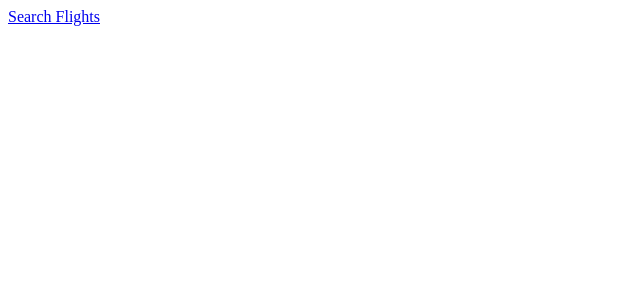
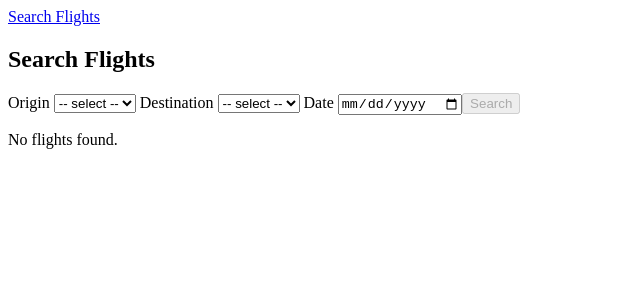
Before and after one commit to aeronuk/aeronuk-client, an Angular app: page /flights in a window 1280 px wide. Shown: the top 300 px of the page, without its empty margins (0-640 px from the left). Built offline with nearby package versions, Linux system fonts and the light colour scheme.

Commit message:
feat: add flights feature — search form and results

```diff
--- /dev/null
+++ b/src/app/flights/flight-results.component.html
@@ -0,0 +1,13 @@
+@if (results().length === 0) {
+  <p>No flights found.</p>
+} @else {
+  @for (flight of results(); track flight.id) {
+    <div class="flight-card">
+      <strong>{{ flight.flightNumber }}</strong>
+      {{ flight.origin }} → {{ flight.destination }}
+      <span>{{ flight.departureTime | date:'short' }} – {{ flight.arrivalTime | date:'short' }}</span>
+      <span>{{ flight.price.amount | currency:flight.price.currency }}</span>
+      <button type="button" (click)="select(flight)">Select</button>
+    </div>
+  }
+}
--- /dev/null
+++ b/src/app/flights/flight-results.component.ts
@@ -0,0 +1,24 @@
+import { Component, input } from '@angular/core';
+import { Router } from '@angular/router';
+import { inject } from '@angular/core';
+import { CurrencyPipe, DatePipe } from '@angular/common';
+import { Flight } from '../shared/models/flight.model';
+import { BookingFlowService } from '../shared/services/booking-flow.service';
+
+@Component({
+  selector: 'app-flight-results',
+  standalone: true,
+  imports: [CurrencyPipe, DatePipe],
+  templateUrl: './flight-results.component.html',
+})
+export class FlightResultsComponent {
+  results = input<Flight[]>([]);
+
+  private flow   = inject(BookingFlowService);
+  private router = inject(Router);
+
+  select(flight: Flight): void {
+    this.flow.selectFlight(flight);
+    this.router.navigate(['/booking']);
+  }
+}
--- /dev/null
+++ b/src/app/flights/flight-search.component.html
@@ -0,0 +1,37 @@
+<h2>Search Flights</h2>
+<form [formGroup]="form" (ngSubmit)="search()">
+  <label>
+    Origin
+    <select formControlName="origin">
+      <option value="">-- select --</option>
+      @for (code of airportCodes; track code) {
+        <option [value]="code">{{ code }}</option>
+      }
+    </select>
+  </label>
+
+  <label>
+    Destination
+    <select formControlName="destination">
+      <option value="">-- select --</option>
+      @for (code of airportCodes; track code) {
+        <option [value]="code">{{ code }}</option>
+      }
+    </select>
+  </label>
+
+  <label>
+    Date
+    <input type="date" formControlName="date" />
+  </label>
+
+  <button type="submit" [disabled]="form.invalid || loading()">
+    @if (loading()) { Searching… } @else { Search }
+  </button>
+</form>
+
+@if (error()) {
+  <p class="error">{{ error() }}</p>
+}
+
+<app-flight-results [results]="results()" />
--- /dev/null
+++ b/src/app/flights/flight-search.component.ts
@@ -0,0 +1,45 @@
+import { Component, signal } from '@angular/core';
+import { inject } from '@angular/core';
+import { HttpClient } from '@angular/common/http';
+import { FormControl, FormGroup, ReactiveFormsModule, Validators } from '@angular/forms';
+import { HttpParams } from '@angular/common/http';
+import { Flight } from '../shared/models/flight.model';
+import { FlightResultsComponent } from './flight-results.component';
+
+@Component({
+  selector: 'app-flight-search',
+  standalone: true,
+  imports: [ReactiveFormsModule, FlightResultsComponent],
+  templateUrl: './flight-search.component.html',
+})
+export class FlightSearchComponent {
+  private http = inject(HttpClient);
+
+  readonly airportCodes = ['JFK', 'LAX', 'ORD', 'SFO', 'LHR', 'NRT'];
+
+  form = new FormGroup({
+    origin:      new FormControl('', Validators.required),
+    destination: new FormControl('', Validators.required),
+    date:        new FormControl('', Validators.required),
+  });
+
+  results = signal<Flight[]>([]);
+  loading = signal(false);
+  error   = signal<string | null>(null);
+
+  search(): void {
+    if (this.form.invalid) return;
+    this.loading.set(true);
+    this.error.set(null);
+    const { origin, destination, date } = this.form.value;
+    const params = new HttpParams()
+      .set('origin', origin!)
+      .set('destination', destination!)
+      .set('date', date!);
+
+    this.http.get<Flight[]>('/api/flights', { params }).subscribe({
+      next: flights => { this.results.set(flights); this.loading.set(false); },
+      error: ()     => { this.error.set('Search failed. Please try again.'); this.loading.set(false); },
+    });
+  }
+}
--- a/src/app/flights/flights.routes.ts
+++ b/src/app/flights/flights.routes.ts
@@ -1,2 +1,6 @@
 import { Routes } from '@angular/router';
-export const FLIGHTS_ROUTES: Routes = [];
+import { FlightSearchComponent } from './flight-search.component';
+
+export const FLIGHTS_ROUTES: Routes = [
+  { path: '', component: FlightSearchComponent },
+];
```
Also changed, not shown: 1 other file (tests, documents, lock files or other folders).
